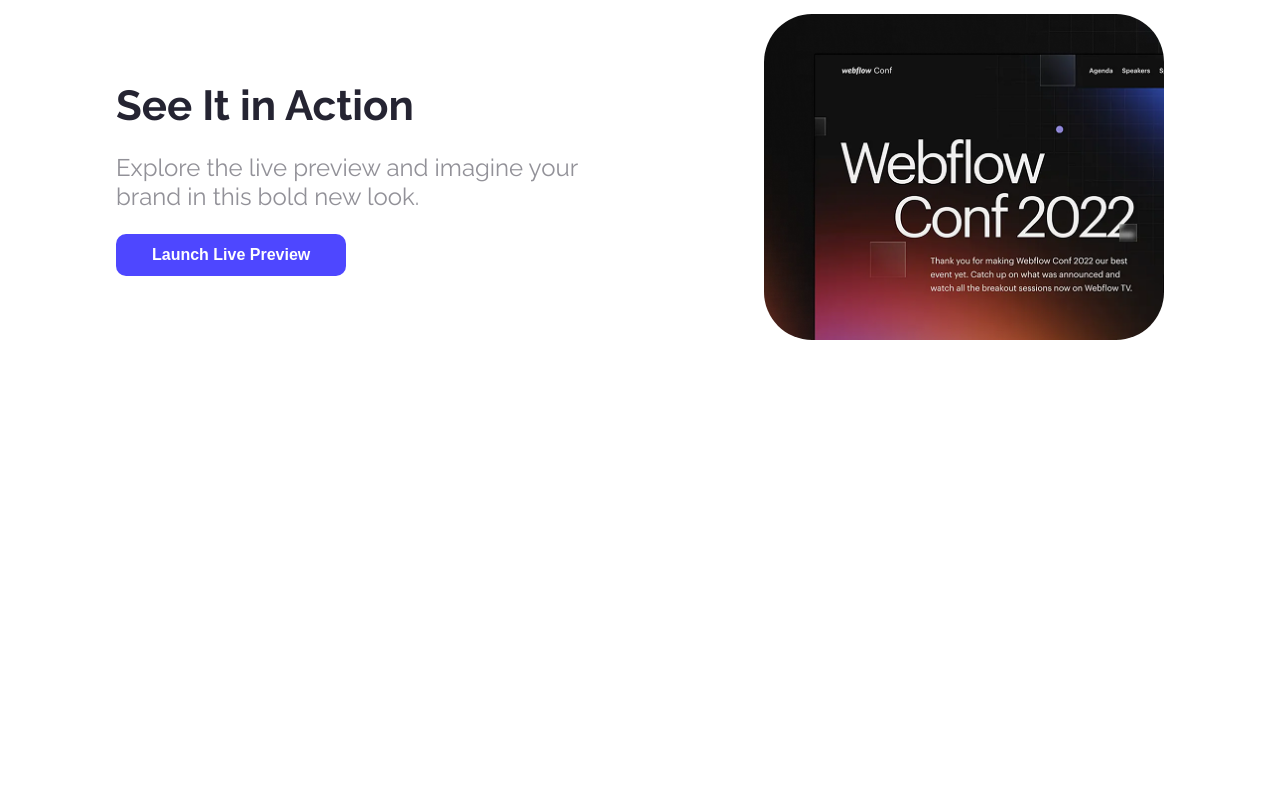
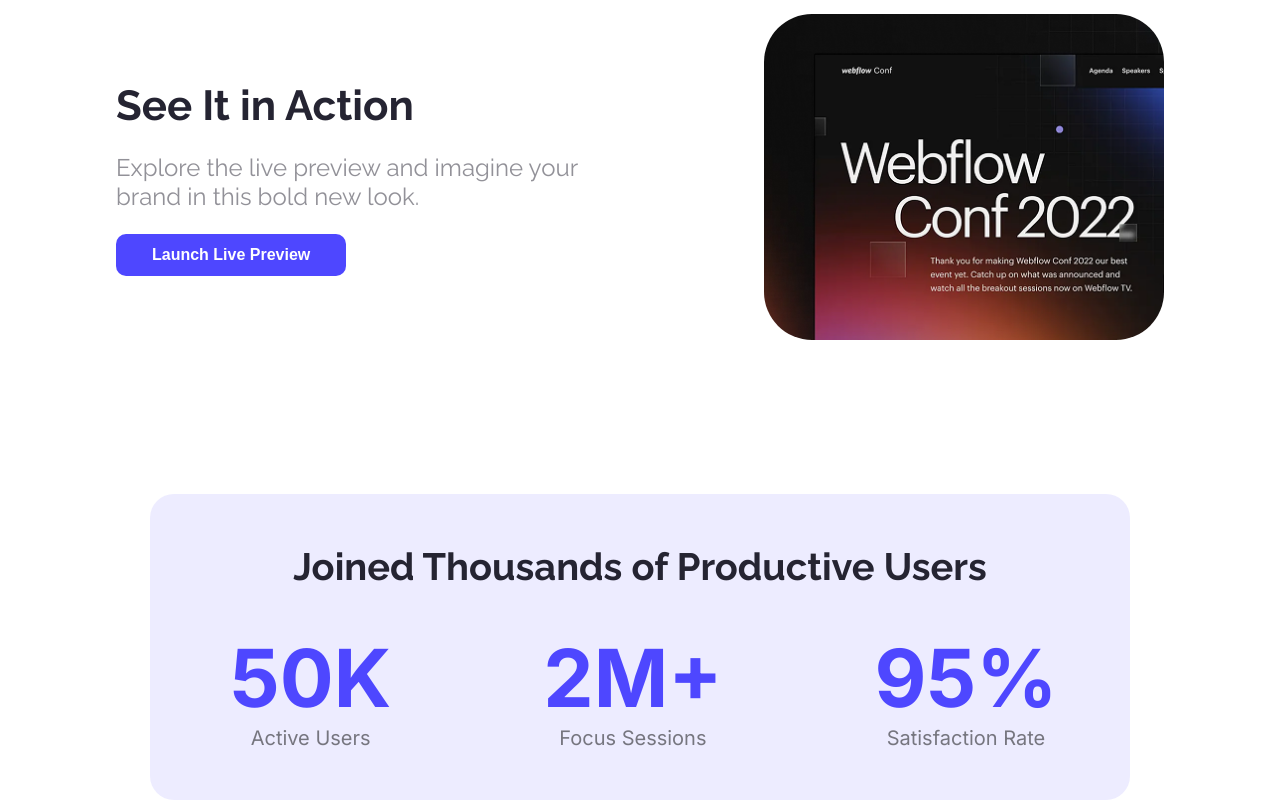
Before and after one commit to dhafnanbd/B12A01-landing-launchpad-dha, a plain HTML site: page index.html in a window 1280 px wide. Shown: the part 810-1610 px from the top of the page. Before the commit the page ends 1304 px from the top, so only its background shows below. Drawn offline with Linux system fonts and the light colour scheme.

Commit message:
Productive Users Section Added with styles

```diff
--- a/index.html
+++ b/index.html
@@ -35,6 +35,23 @@
                 <img src="Assets/wc-mini.png" alt="">
             </div>
         </div>
+        <div class="prod-user-sec">
+            <h2 class="text-title">Joined Thousands of Productive Users</h2>
+            <div class="user-stat-container inter-normal">
+                <div class="stat">
+                    <h1>50K</h1>
+                    <p>Active Users</p>
+                </div>
+                <div class="stat">
+                    <h1>2M+</h1>
+                    <p>Focus Sessions</p>
+                </div>
+                <div class="stat">
+                    <h1>95%</h1>
+                    <p>Satisfaction Rate</p>
+                </div>
+            </div>
+        </div>
     </main>
     <footer>
 
--- a/styles/home.css
+++ b/styles/home.css
@@ -105,3 +105,34 @@ nav{
     max-width: 400px;
     border-radius: 48px;
 }
+
+/* Productive User Section Styles */
+.prod-user-sec{
+    background-color: rgba(78, 71, 255, 0.1);
+    margin: 0 150px;
+    padding: 50px 80px;
+    border-radius: 24px;
+    text-align: center;
+}
+
+.user-stat-container{
+    display: flex;
+    justify-content: space-between;
+    gap: 152px;
+    margin-top: 40px;
+}
+
+.prod-user-sec h2{
+    font-size: 38px;
+}
+
+.stat h1{
+    font-size: 80px;
+    font-weight: 700;
+    color: #4E47FF;
+}
+
+.stat p{
+    font-size: 20px;
+    color: rgba(0, 0, 0, 0.5);
+}
```
